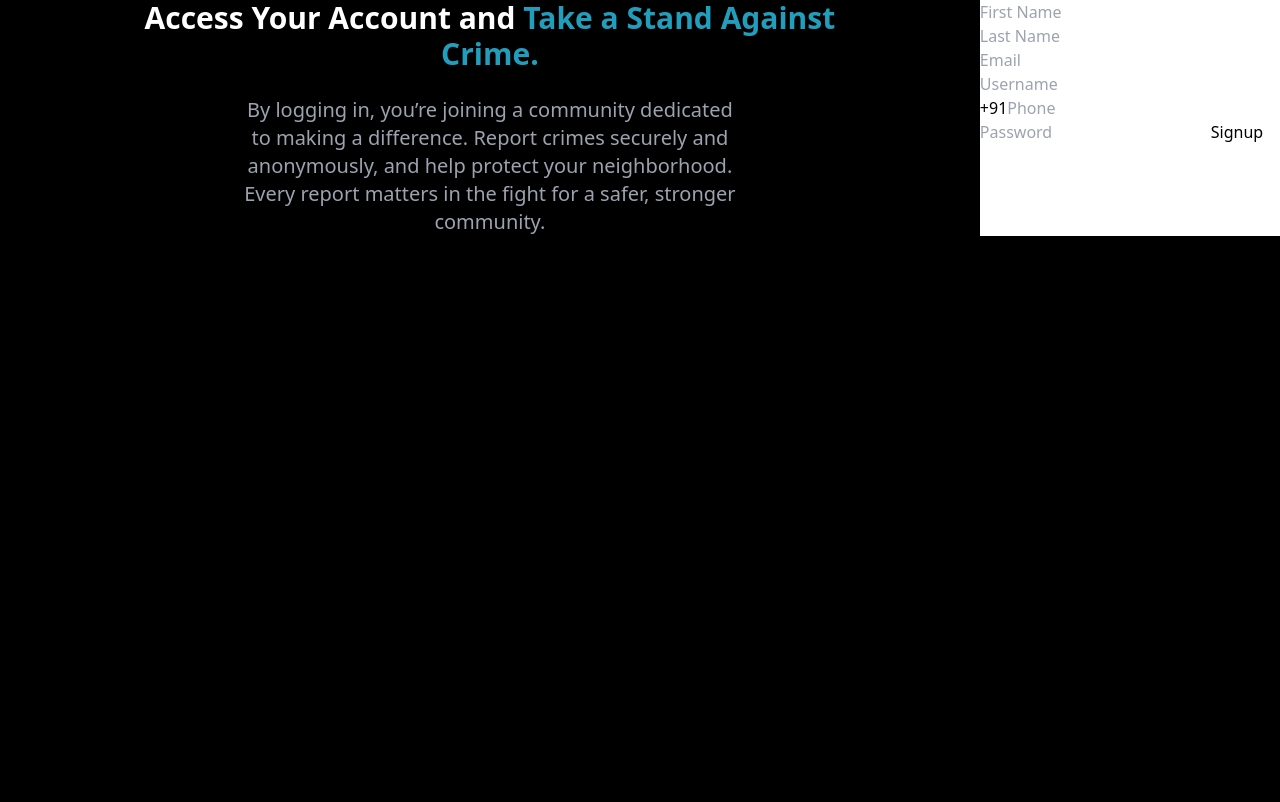
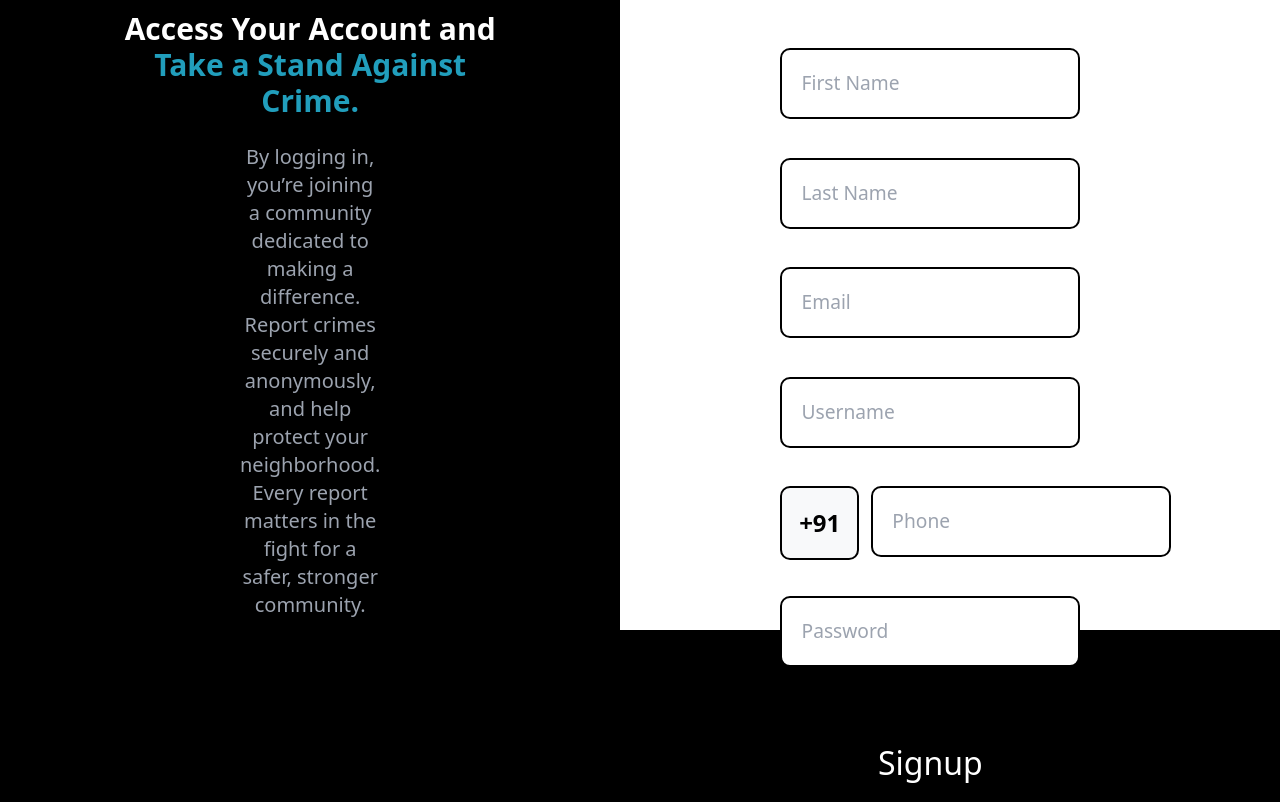
Before and after one commit to SanchitYadav2005/Crime-Reporting-WebApp, a React (Create React App) app in the folder frontend/: page /signup in a window 1280 px wide. Built offline with nearby package versions, Linux system fonts and the light colour scheme.

Commit message:
styling the pages

```diff
--- a/frontend/src/index.css
+++ b/frontend/src/index.css
@@ -100,4 +100,57 @@ body {
     box-shadow: rgba(50, 50, 93, 0.25) 0px 50px 100px -20px,
       rgba(0, 0, 0, 0.3) 0px 30px 60px -30px;
   }
+  .signup-btn {
+    display: block;
+    border: 2px solid black;
+    width: 300px;
+    border-radius: 10px;
+    font-size: 2em;
+    padding: 0.2em 1.2em 0.4em 1.2em;
+    margin-top: 2em;
+    color: white;
+    background-color: black;
+    transition: all 0.3s;
+  }
+  .signup-btn:hover {
+    transform: translateY(-10px);
+    box-shadow: rgba(50, 50, 93, 0.25) 0px 50px 100px -20px,
+      rgba(0, 0, 0, 0.3) 0px 30px 60px -30px;
+  }
+  .form-section-2{
+    height: 630px;
+    padding: 3em 5em 10em 5em;
+  }
+  .form-section-2 form{
+    margin-left: 5em;
+    margin-right: 3em;
+  }
+  .input2{
+    border: 2px solid black;
+    display: block;
+    padding: 1em 2em 1em 1em;
+    font-size: 1.2em;
+    margin-bottom: 2em;
+    border-radius: 10px;
+    width: 300px;
+  }
+ /* .input2:nth-of-type(4){
+  width: 250px;
+ } */
+  input[type="number"]::-webkit-outer-spin-button,
+  input[type="number"]::-webkit-inner-spin-button {
+    -webkit-appearance: none;
+    margin: 0;
+  }
+  .num-prefix{
+    font-size: 1.5em;
+    font-weight: bolder;
+    background-color: #f8f9fa;
+    padding: 0.7em;
+    border-radius: 10px;
+    margin-bottom: 1.5em;
+    margin-right: 0.5em;
+    border: 2px solid black;
+    cursor: pointer;
+  }
 }
```
